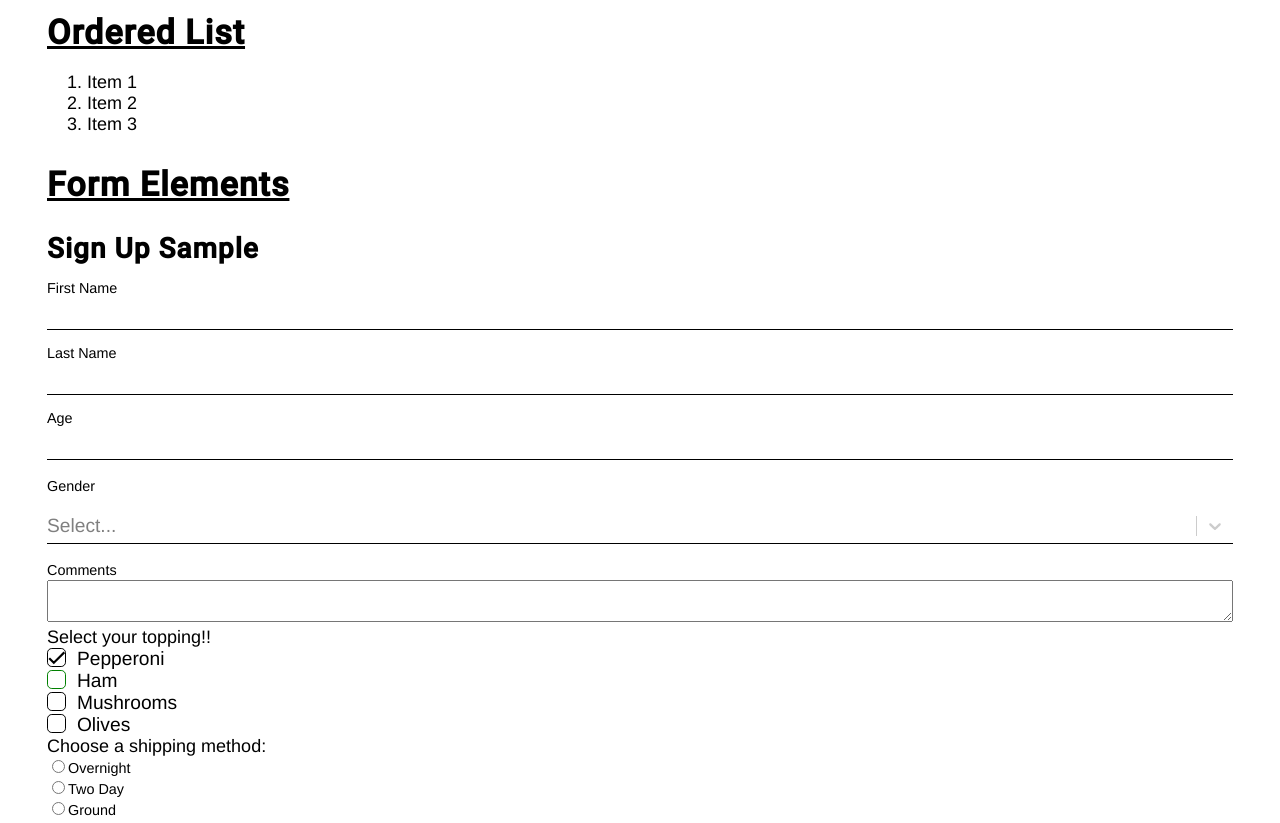
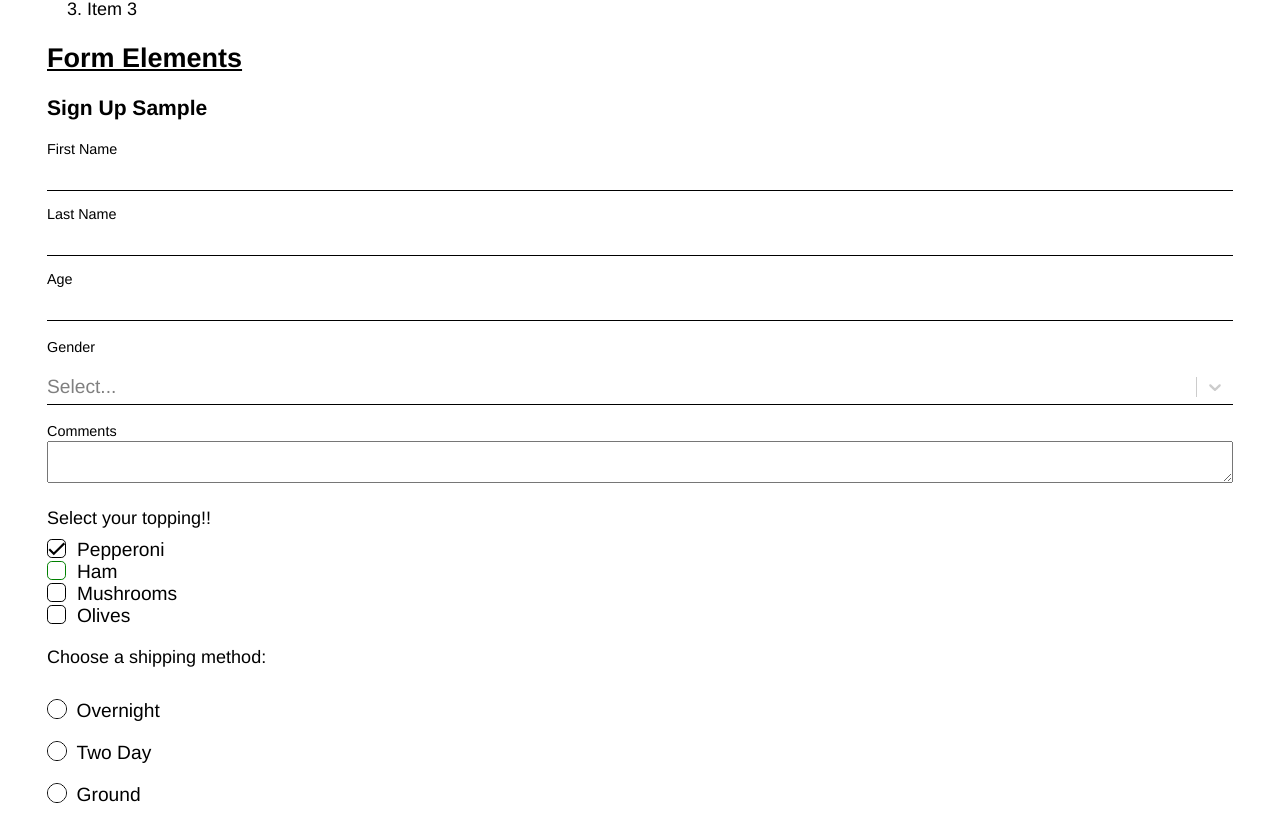
Before and after one commit to erockdotdev/nextjs-boilerplate, a Next.js app: page / in a window 1280 px wide. Shown: the part 1627-2450 px from the top of the page. Built offline with nearby package versions, Linux system fonts and the light colour scheme.

Commit message:
Add custom radio button

```diff
--- a/src/components/elements/FormElements/Checkbox/index.tsx
+++ b/src/components/elements/FormElements/Checkbox/index.tsx
@@ -8,7 +8,6 @@ import { checkboxCheck } from "./checkbox-check";
  * This pattern is based off of this article:
  * https://moderncss.dev/pure-css-custom-checkbox-style/
  */
-
 export default function Checkbox({
   register,
   name,
--- a/src/components/elements/FormElements/Checkbox/styles.ts
+++ b/src/components/elements/FormElements/Checkbox/styles.ts
@@ -39,7 +39,7 @@ export const CheckboxStyles = styled.label`
     transform: scale(1);
   }
   .checkbox__input input:focus + .checkbox__control {
-    box-shadow: 0 0 0 0.05em #fff, 0 0 0.15em 0.1em currentColor;
+    border: solid currentColor 2px;
   }
   .checkbox__input input:checkbox:disabled + .checkbox__control {
     color: var(--disabled);
--- a/src/components/elements/FormElements/FieldSet/index.tsx
+++ b/src/components/elements/FormElements/FieldSet/index.tsx
@@ -1,4 +1,12 @@
+import styled from "styled-components";
 import { FieldSetProps } from "../types";
+
+const FieldSetStyles = styled.fieldset`
+  margin: 20px 0;
+`;
+const LegendStyles = styled.legend`
+  margin-bottom: 10px;
+`;
 
 /**
  * Fieldset and legend should only be used when a higher-level label is necessary.
@@ -8,9 +16,9 @@ import { FieldSetProps } from "../types";
  */
 export default function FieldSet({ children, legendLabel }: FieldSetProps) {
   return (
-    <fieldset>
-      <legend>{legendLabel}</legend>
+    <FieldSetStyles>
+      <LegendStyles>{legendLabel}</LegendStyles>
       {children}
-    </fieldset>
+    </FieldSetStyles>
   );
 }
--- a/src/components/elements/FormElements/Input/index.tsx
+++ b/src/components/elements/FormElements/Input/index.tsx
@@ -32,7 +32,9 @@ export default function Input({
 }: InputProps) {
   return (
     <InputStyles>
-      <label htmlFor={name}>{label}</label>
+      <label className="label" htmlFor={name}>
+        {label}
+      </label>
       <input {...register(name, { ...validations })} />
       {errors && errors[name] && (
         <ErrorStyles>{errors[name].message}</ErrorStyles>
--- a/src/components/elements/FormElements/RadioButton/index.tsx
+++ b/src/components/elements/FormElements/RadioButton/index.tsx
@@ -1,16 +1,73 @@
+import styled from "styled-components";
 import { CheckboxProps } from "../types";
 
-export default function RadioButton({
-  register,
-  name,
-  label,
-  group,
-}: CheckboxProps) {
+const RadioButtonContainerStyles = styled.label`
+  font-size: 1.2rem;
+  color: var(--color);
+  display: grid;
+  grid-template-columns: min-content auto;
+  grid-gap: 0.5em;
+  font-size: 1.2rem;
+
+  .radio__control {
+    display: block;
+    width: 20px;
+    height: 20px;
+    border-radius: 50%;
+    border: 0.1em solid currentColor;
+    transform: translateY(-0.05em);
+  }
+`;
+const RadioButtonStyles = styled.span`
+  display: inline-block;
+  /* padding-right: 10px; */
+  .radio__control {
+    display: flex;
+  }
+  .radio__control__inner {
+    width: 100%;
+    height: 100%;
+    border-radius: 100%;
+    border: solid white 2px;
+  }
+  input {
+    opacity: 0;
+    width: 0;
+    height: 0;
+    &:checked + .radio__control {
+      background: radial-gradient(currentcolor 50%, currentColor 50%);
+    }
+    &:focus + .radio__control {
+      border: solid currentColor 2px;
+    }
+  }
+`;
+
+const RadioButtonInputStyles = styled.span`
+  line-height: 1;
+  display: flex;
+  justify-content: flex-end;
+  flex-direction: column;
+`;
+
+const RadioInput = ({ register, name, group }: CheckboxProps): JSX.Element => (
+  <RadioButtonStyles className="radio__input">
+    <input id={name} type="radio" {...register(group)} value={name} />
+    <span className="radio__control">
+      <span className="radio__control__inner"></span>
+    </span>
+  </RadioButtonStyles>
+);
+
+const RadioLabel = ({ label }: CheckboxProps): JSX.Element => (
+  <RadioButtonInputStyles>{label}</RadioButtonInputStyles>
+);
+
+export default function RadioButton(props: CheckboxProps) {
   return (
-    <>
-      <input id={name} type="radio" {...register(group)} value={name} />
-      <label htmlFor={name}>{label}</label>
-      <br />
-    </>
+    <RadioButtonContainerStyles>
+      <RadioInput {...props} />
+      <RadioLabel {...props} />
+    </RadioButtonContainerStyles>
   );
 }
--- a/src/components/elements/FormElements/Select/index.tsx
+++ b/src/components/elements/FormElements/Select/index.tsx
@@ -43,7 +43,9 @@ export default function Select(props: SelectProps) {
   }
   return (
     <>
-      <label htmlFor={name}>{label}</label>
+      <label className="label" htmlFor={name}>
+        {label}
+      </label>
       <Controller
         name={name}
         control={control}
--- a/src/components/elements/FormElements/TextArea/index.tsx
+++ b/src/components/elements/FormElements/TextArea/index.tsx
@@ -10,7 +10,9 @@ export default function TextArea({
 }: InputProps) {
   return (
     <div>
-      <label htmlFor={name}>{label}</label>
+      <label className="label" htmlFor={name}>
+        {label}
+      </label>
       <br />
       <textarea {...register(name, { ...validations })}></textarea>
       {errors && errors[name] && <p> {errors[name].message}</p>}
--- a/src/pages/index.tsx
+++ b/src/pages/index.tsx
@@ -43,11 +43,11 @@ const Home = () => {
           <h2>
             <u>Headers</u>
           </h2>
-          <h1>Title H1</h1>
-          <h2>Title H2</h2>
-          <h3>Title H3</h3>
-          <h4>Title H4</h4>
-          <h5>Title H5</h5>
+          <h1 className="h1">Title H1</h1>
+          <h2 className="h2">Title H2</h2>
+          <h3 className="h3">Title H3</h3>
+          <h4 className="h4">Title H4</h4>
+          <h5 className="h5">Title H5</h5>
           <hr />
         </div>
         <div>
--- a/src/styles/global-styles.tsx
+++ b/src/styles/global-styles.tsx
@@ -148,23 +148,23 @@ const GlobalStyles = createGlobalStyle`
   *     Typography
   * ===================
   */
-  h1,h2,h3,h4,h5 {
+  .h1,.h2,.h3,.h4,.h5 {
     font-family: 'RobotoMedium', serif;
     letter-spacing: 1px
   }
-  h1 {
+  .h1 {
     font-size: 40px;
     margin-bottom: 30px;
   }
-  h2 {
+  .h2 {
     font-size: 34px;
     margin-bottom: 20px;
   }
-  h3 {
+  .h3 {
     font-size: 28px;
     margin-bottom: 15px;
   }
-  label {
+  .label {
     font-size: .90rem;
   }
   // media query font sizes font size sm/12 m/16 l/20
```
Also changed, not shown: public/static/icons/checkbox-check.svg (deleted), 1 other file (tests, documents, lock files or other folders).
